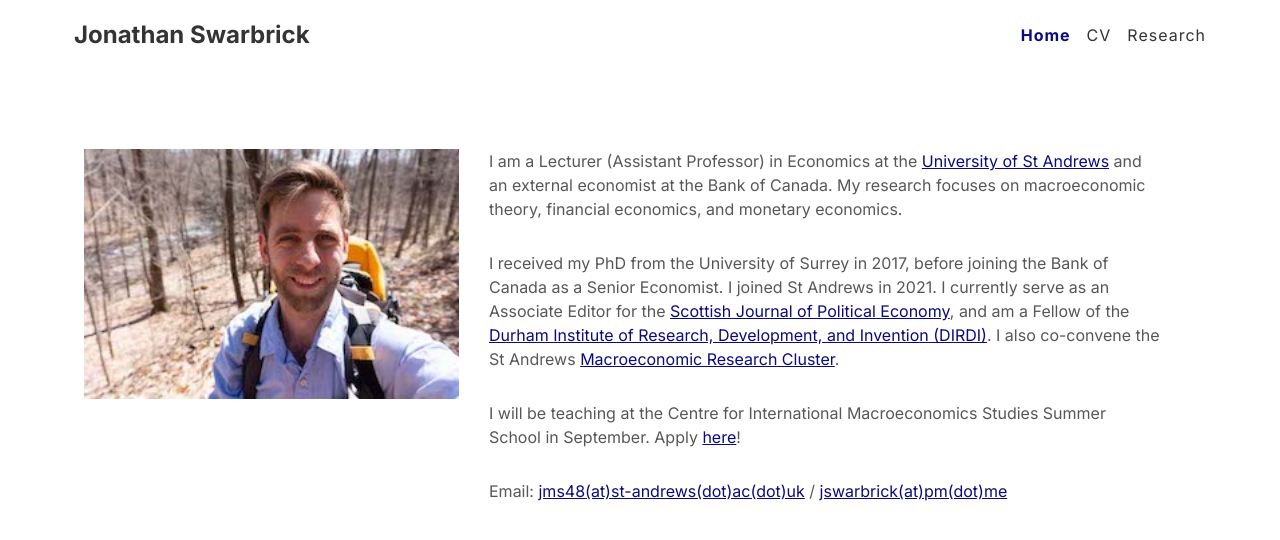
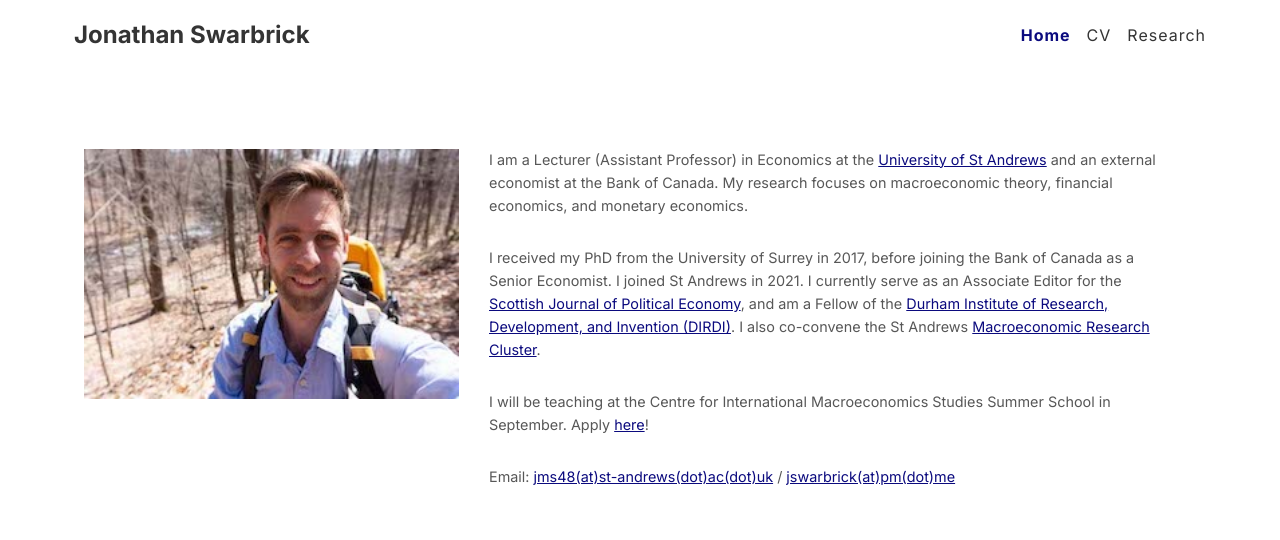
Before and after one commit to jonswarbrick/jonswarbrick.github.io, a Jekyll site: the page built from index.markdown, in a window 1280 px wide. Shown: the top 540 px of the page. Built offline with Jekyll 4.4.1, drawn with Linux system fonts in a browser that asks for light colours.

Commit message:
resize fonts

```diff
--- a/assets/css/main.css
+++ b/assets/css/main.css
@@ -142,9 +142,10 @@
 	padding-left: 0%;
 	padding-right: 5%;
 	text-align: left;
-	line-height: 24px;
-	margin-top: 30px;
-	margin-bottom: 15px;
+	line-height: 1.6;
+	font-size: 0.9em;
+	margin-top: 2em;
+	margin-bottom: 1em;
 	color: #575757;
 }
 
```
Also changed, not shown: 1 other file.
